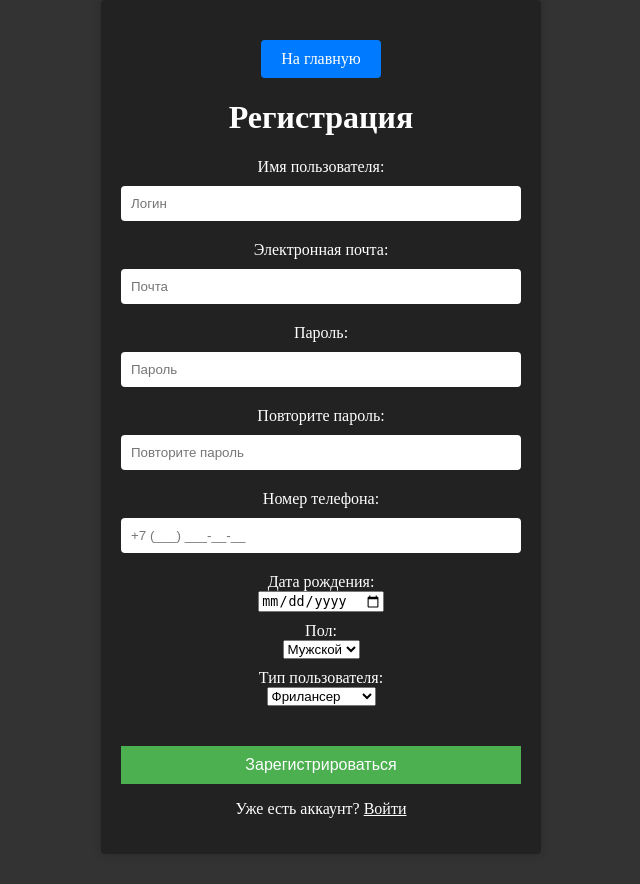
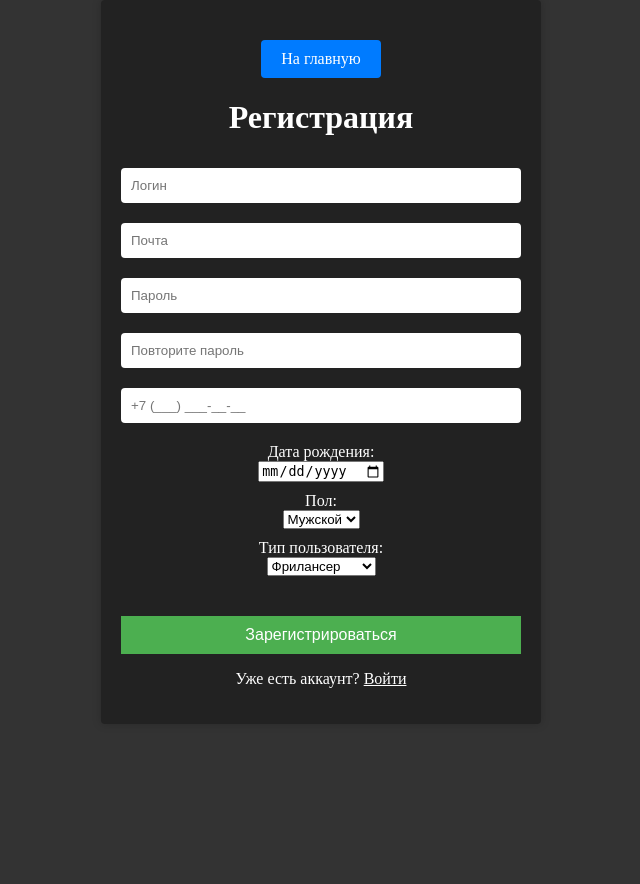
Before and after one commit to taknenado/Freelance-seeker, a PHP site: page /registration/register.php in a window 1280 px wide. Shown: the part 30-914 px from the top of the page, without its empty margins (319-959 px from the left). After the commit the page ends 754 px from the top, so only its background shows below. Run offline with PHP 8.4, Linux system fonts and the light colour scheme; some libraries are stand-ins or nearby versions.

Commit message:
Убрал надписи, не вижу смысла в них.

```diff
--- a/registration/register.php
+++ b/registration/register.php
@@ -47,19 +47,14 @@
         ?>
 
         <form action="registration_process.php" method="POST" class="center">
-            <label for="username">Имя пользователя:</label>
             <input type="text" id="username" name="username" required placeholder="Логин">
 
-            <label for="email">Электронная почта:</label>
             <input type="email" id="email" name="email" required placeholder="Почта">
 
-            <label for="password">Пароль:</label>
             <input type="password" id="password" name="password" required placeholder="Пароль">
 
-            <label for="confirm_password">Повторите пароль:</label>
             <input type="password" id="confirm_password" name="confirm_password" required placeholder="Повторите пароль">
 
-            <label for="phone">Номер телефона:</label>
             <input type="text" id="phone" name="phone" required placeholder="+7 (___) ___-__-__">
 
             <label for="birthdate">Дата рождения:</label>
```
